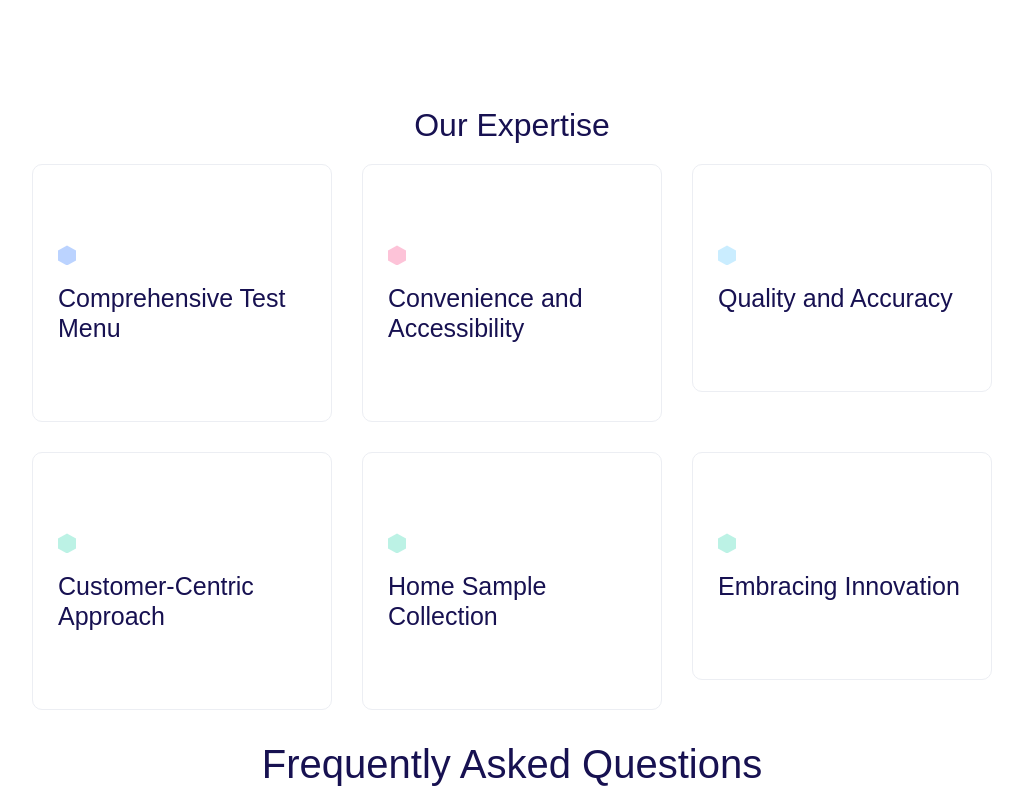
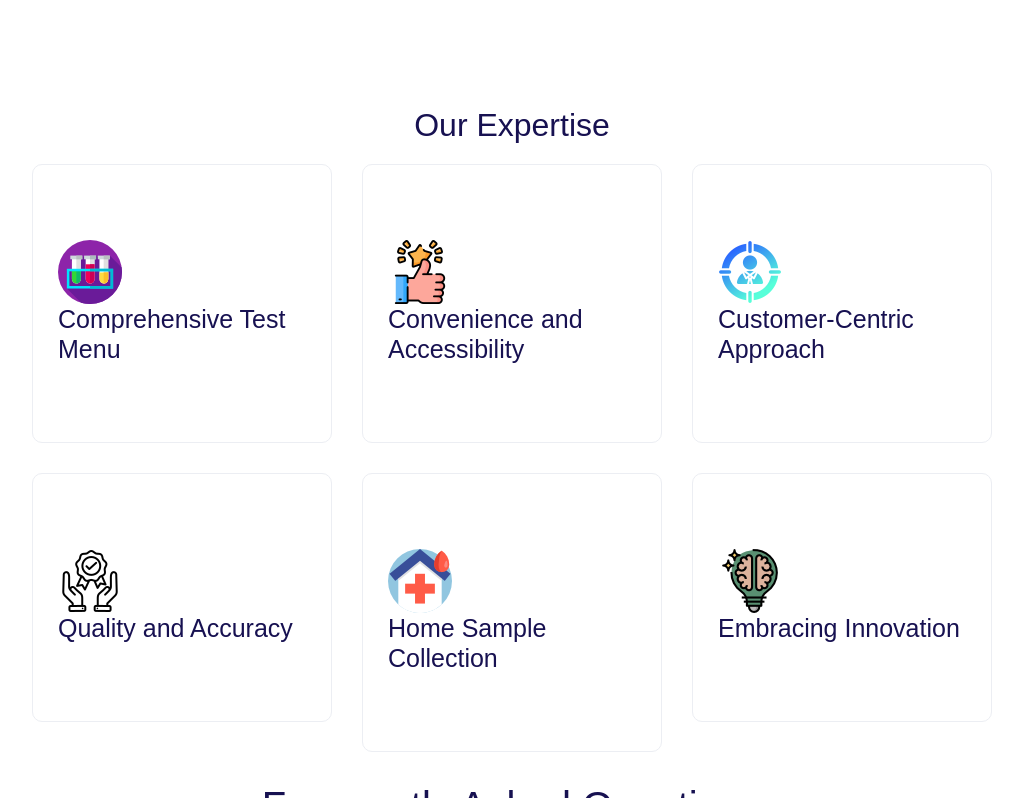
Before and after one commit to ramaprixim/pravilabs.in, a PHP site: page / in a window 1280 px wide; the page is wider, and only the part inside the window is pictured. Shown: the part 5702-6500 px from the top of that part, without its empty margins (253-1276 px from the left). Run offline with PHP 8.4, Linux system fonts and the light colour scheme; some libraries are stand-ins or nearby versions; some web fonts are replaced.

Commit message:
home done

```diff
--- a/index.php
+++ b/index.php
@@ -3717,9 +3717,10 @@
                   <div class="row">
                      <div class="col-xxl-4 col-xl-4 col-md-4">
                         <div class="counter__item blue-border mb-30 wow fadeInUp counter-title-main" data-wow-delay=".2s">
-                           <div class="counter__icon mb-15">
+                           <!-- <div class="counter__icon mb-15">
                               <i></i>
-                           </div>
+                           </div> -->
+                     <div><img src="assets/img/icon/test-tube.png" alt=""></div>
                            <div class="counter__content">
                               <h4 class="counter__title ">Comprehensive Test Menu
                               </h4>
@@ -3730,9 +3731,10 @@
                      </div>
                      <div class="col-xxl-4 col-xl-4 col-md-4">
                         <div class="counter__item pink-border mb-30 wow fadeInUp counter-title-main" data-wow-delay=".4s">
-                           <div class="counter__icon pink-hard mb-15">
+                           <!-- <div class="counter__icon pink-hard mb-15">
                               <i></i>
-                           </div>
+                           </div> -->
+                           <div><img src="assets/img/icon/thumb-ups.png" alt=""></div>
                            <div class="counter__content">
                               <h4 class="counter__title">Convenience and Accessibility
                               </h4>
@@ -3743,11 +3745,12 @@
                      </div>
                      <div class="col-xxl-4 col-xl-4 col-md-4">
                         <div class="counter__item sky-border mb-30 wow fadeInUp counter-title-main" data-wow-delay=".6s">
-                           <div class="counter__icon sky-hard mb-15">
+                           <!-- <div class="counter__icon sky-hard mb-15">
                               <i></i>
-                           </div>
+                           </div> -->
+                           <div><img src="assets/img/icon/target.png" alt=""></div>
                            <div class="counter__content">
-                              <h4 class="counter__title">Quality and Accuracy
+                              <h4 class="counter__title">Customer-Centric Approach
                               </h4>
                               <!-- <p>Quality is incredibly important to us. Our labs are certified by NABL and CAP, which are trusted organizations for testing and calibration. We make sure that every test goes through over 50 quality checks from the moment we collect the sample until we provide the final report.
                               </p> -->
@@ -3756,11 +3759,12 @@
                      </div>
                      <div class="col-xxl-4 col-xl-4 col-md-4">
                         <div class="counter__item green-border mb-30 wow fadeInUp counter-title-main" data-wow-delay=".8s">
-                           <div class="counter__icon green-hard mb-15">
+                           <!-- <div class="counter__icon green-hard mb-15">
                               <i></i>
-                           </div>
+                           </div> -->
+                           <div><img src="assets/img/icon/achievement.png" alt=""></div>
                            <div class="counter__content">
-                              <h4 class="counter__title">Customer-Centric Approach
+                              <h4 class="counter__title"> Quality and Accuracy
                               </h4>
                               <!-- <p>We put our customers at the center of everything we do and therefore treat them as our primary value. Our dedicated trained Felbo and CC are always ready to help you, to address any of your concerns or queries. We strive to provide a seamless experience, from the time you book a test to receiving your test reports, ensuring your peace of mind throughout the process.
                               </p> -->
@@ -3769,9 +3773,10 @@
                      </div>
                      <div class="col-xxl-4 col-xl-4 col-md-4">
                         <div class="counter__item green-border mb-30 wow fadeInUp counter-title-main" data-wow-delay=".8s">
-                           <div class="counter__icon green-hard mb-15">
+                           <!-- <div class="counter__icon green-hard mb-15">
                               <i></i>
-                           </div>
+                           </div> -->
+                           <div><img src="assets/img/icon/hospital.png" alt=""></div>
                            <div class="counter__content">
                               <h4 class="counter__title">Home Sample Collection
                               </h4>
@@ -3782,9 +3787,10 @@
                      </div>
                      <div class="col-xxl-4 col-xl-4 col-md-4">
                         <div class="counter__item green-border mb-30 wow fadeInUp counter-title-main" data-wow-delay=".8s">
-                           <div class="counter__icon green-hard mb-15">
+                           <!-- <div class="counter__icon green-hard mb-15">
                               <i></i>
-                           </div>
+                           </div> -->
+                           <div><img src="assets/img/icon/creativity.png" alt=""></div>
                            <div class="counter__content">
                               <h4 class="counter__title">Embracing Innovation
                               </h4>
```
Also changed, not shown: assets/img/icon/achievement.png (added), assets/img/icon/creativity.png (added), assets/img/icon/hospital.png (added), assets/img/icon/mind-map.png (added), assets/img/icon/target.png (added), assets/img/icon/test-tube.png (added), assets/img/icon/thumb-ups.png (added).
